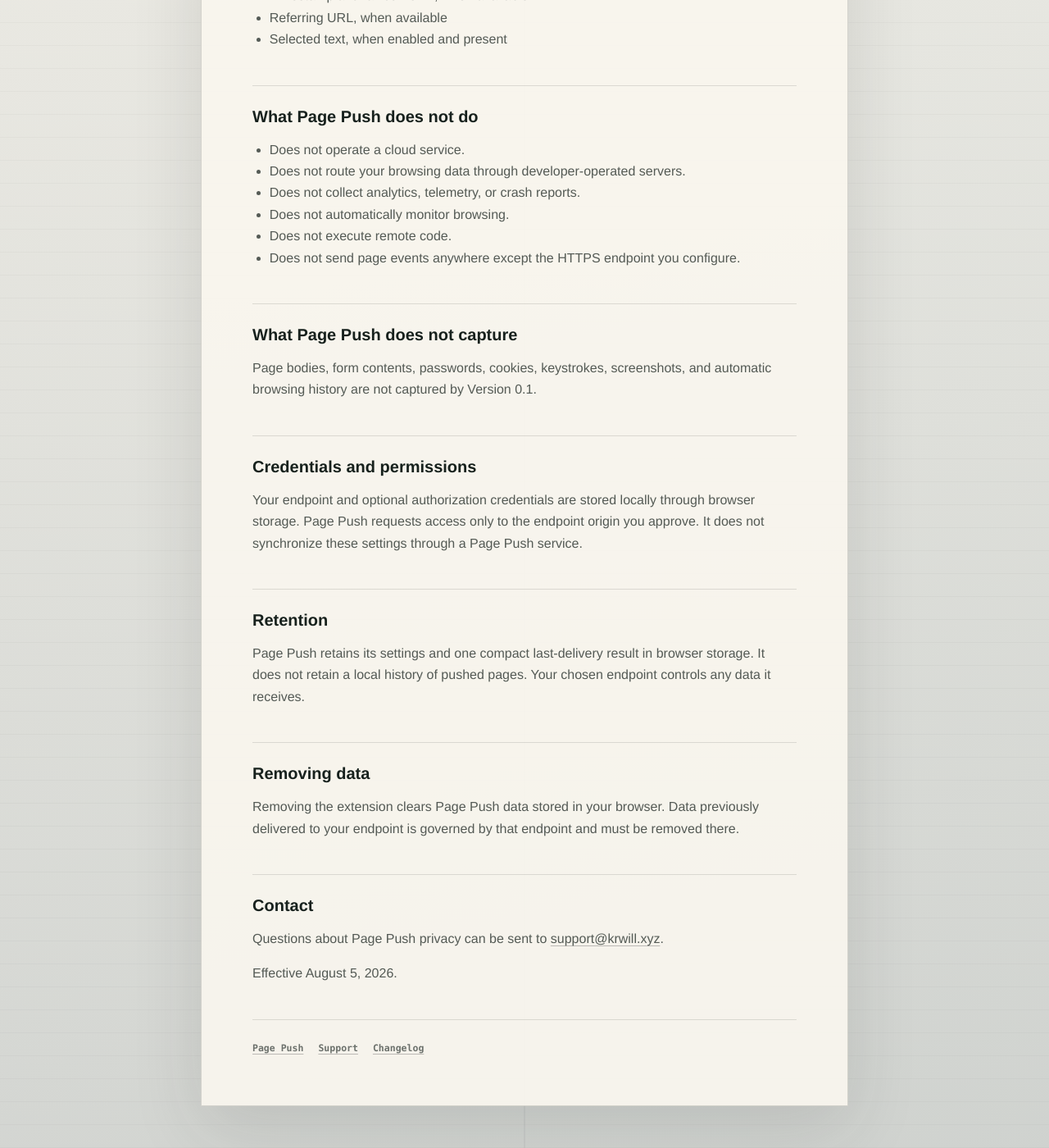
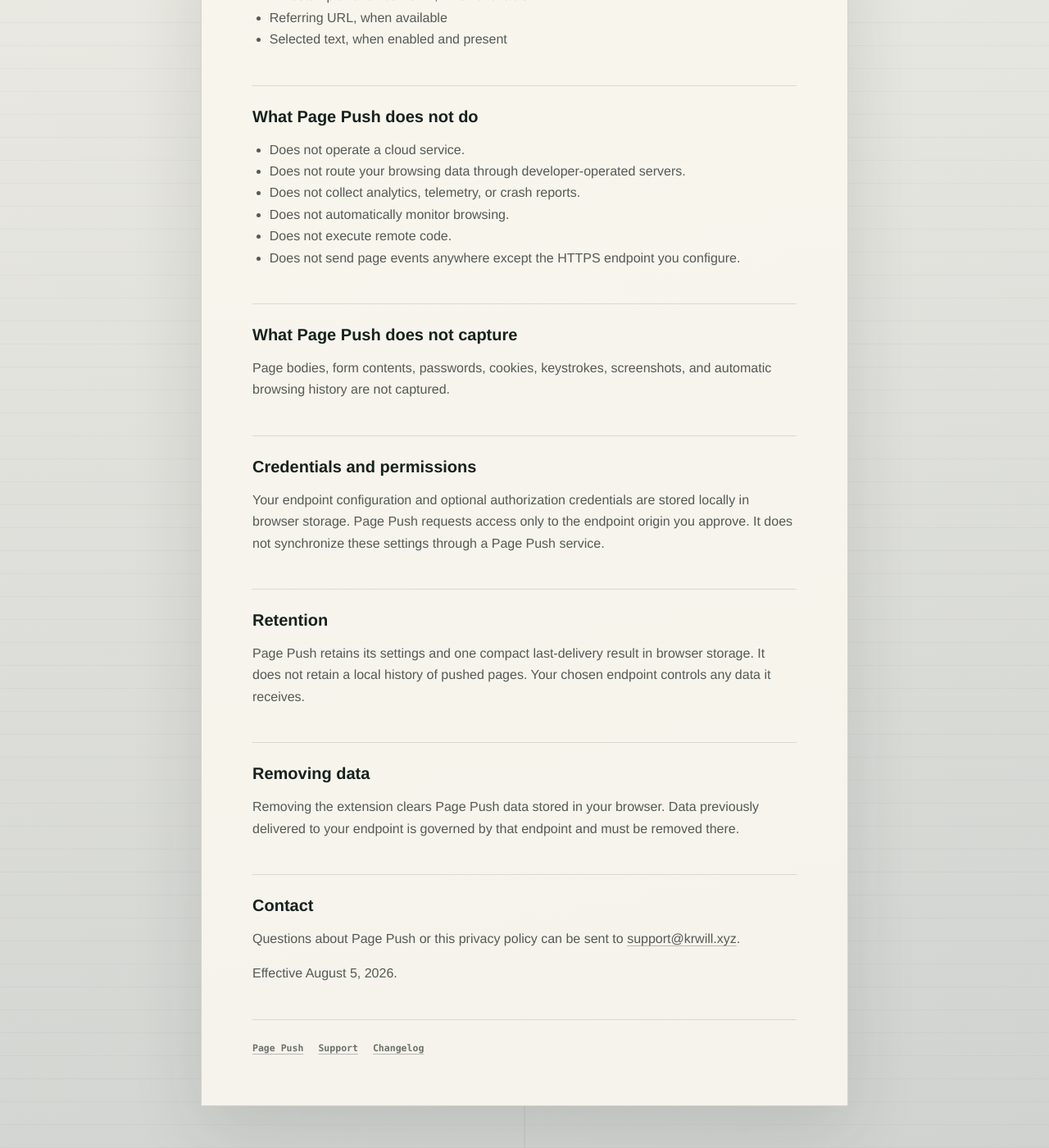
Before and after one commit to krwillxyz/krwillxyz.github.io, a Jekyll site: the page built from products/page-push/privacy/index.md, in a window 1280 px wide and 1400 px high, scrolled down 630 px. Shown: the whole window at 82% size. Built offline with Jekyll 4.4.1, drawn with Linux system fonts in a browser that asks for light colours.

Commit message:
Finalize Page Push privacy copy

```diff
--- a/products/page-push/privacy/index.md
+++ b/products/page-push/privacy/index.md
@@ -15,11 +15,11 @@ favicon: /assets/products/page-push/icon-0.1.2.png
 
     <section class="document-section"><h2>What a manual push can include</h2><ul><li>Current page URL, title, and hostname</li><li>Timestamp and favicon URL, when available</li><li>Referring URL, when available</li><li>Selected text, when enabled and present</li></ul></section>
     <section class="document-section"><h2>What Page Push does not do</h2><ul><li>Does not operate a cloud service.</li><li>Does not route your browsing data through developer-operated servers.</li><li>Does not collect analytics, telemetry, or crash reports.</li><li>Does not automatically monitor browsing.</li><li>Does not execute remote code.</li><li>Does not send page events anywhere except the HTTPS endpoint you configure.</li></ul></section>
-    <section class="document-section"><h2>What Page Push does not capture</h2><p>Page bodies, form contents, passwords, cookies, keystrokes, screenshots, and automatic browsing history are not captured by Version 0.1.</p></section>
-    <section class="document-section"><h2>Credentials and permissions</h2><p>Your endpoint and optional authorization credentials are stored locally through browser storage. Page Push requests access only to the endpoint origin you approve. It does not synchronize these settings through a Page Push service.</p></section>
+    <section class="document-section"><h2>What Page Push does not capture</h2><p>Page bodies, form contents, passwords, cookies, keystrokes, screenshots, and automatic browsing history are not captured.</p></section>
+    <section class="document-section"><h2>Credentials and permissions</h2><p>Your endpoint configuration and optional authorization credentials are stored locally in browser storage. Page Push requests access only to the endpoint origin you approve. It does not synchronize these settings through a Page Push service.</p></section>
     <section class="document-section"><h2>Retention</h2><p>Page Push retains its settings and one compact last-delivery result in browser storage. It does not retain a local history of pushed pages. Your chosen endpoint controls any data it receives.</p></section>
     <section class="document-section"><h2>Removing data</h2><p>Removing the extension clears Page Push data stored in your browser. Data previously delivered to your endpoint is governed by that endpoint and must be removed there.</p></section>
-    <section class="document-section"><h2>Contact</h2><p>Questions about Page Push privacy can be sent to <a href="mailto:support@krwill.xyz">support@krwill.xyz</a>.</p><p>Effective August 5, 2026.</p></section>
+    <section class="document-section"><h2>Contact</h2><p>Questions about Page Push or this privacy policy can be sent to <a href="mailto:support@krwill.xyz">support@krwill.xyz</a>.</p><p>Effective August 5, 2026.</p></section>
     <footer class="document-links"><a href="/products/page-push/">Page Push</a><a href="/products/page-push/support/">Support</a><a href="/products/page-push/changelog/">Changelog</a></footer>
   </article>
 </div>
```
